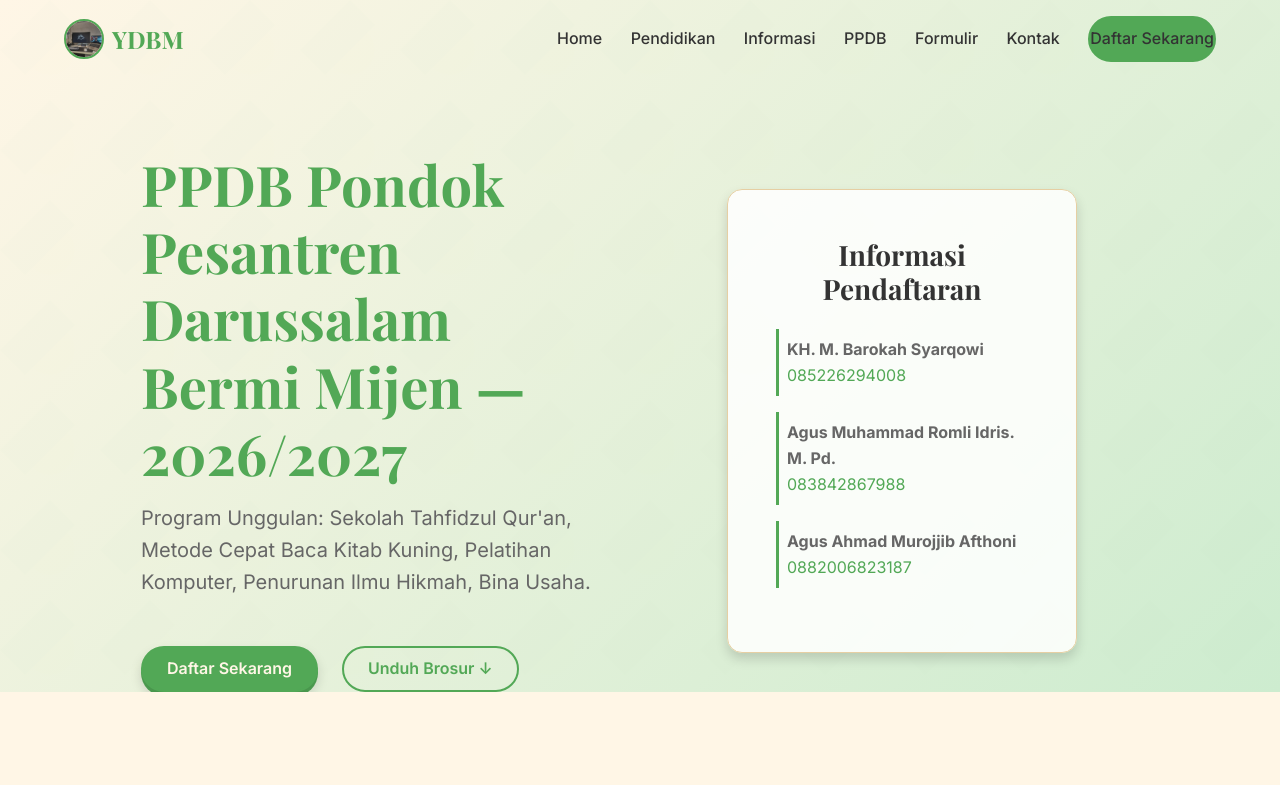
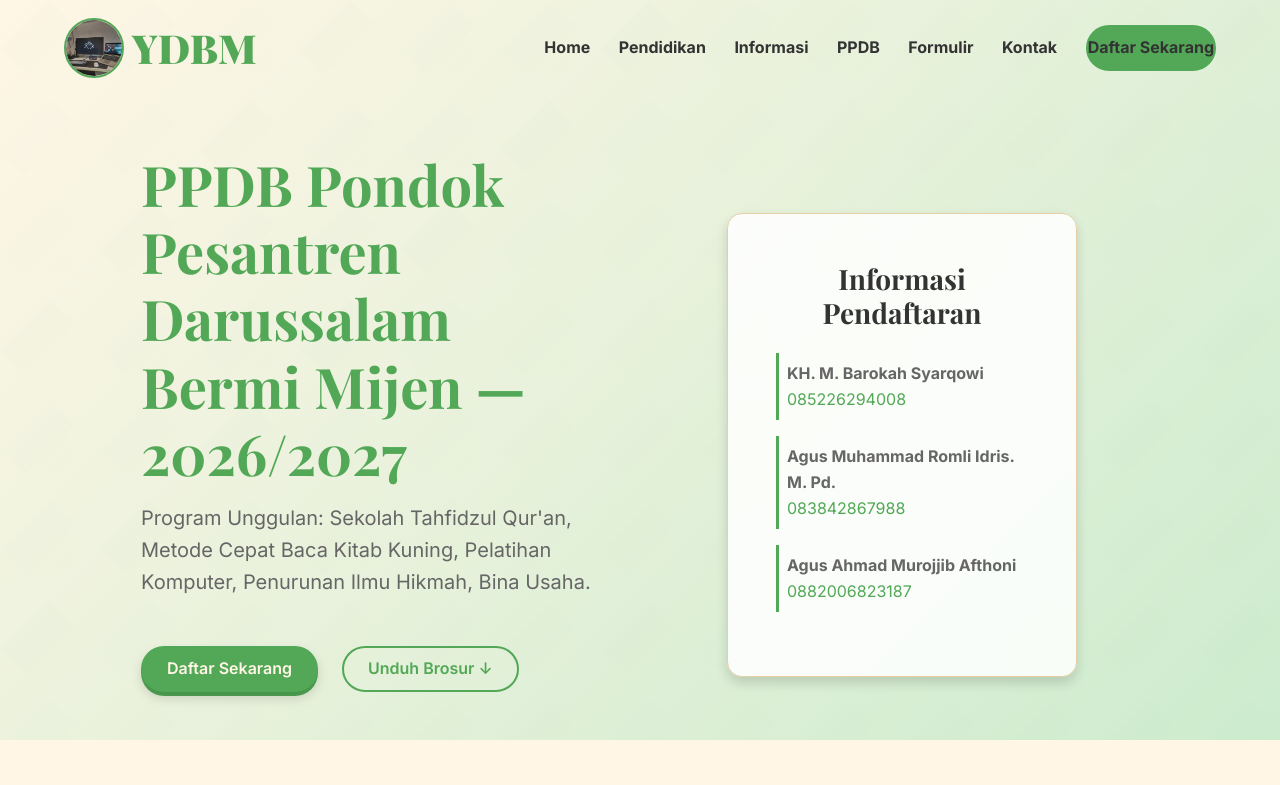
Before and after one commit to AMA593/ppdb-ydbm, a plain HTML site: page index.html in a window 1280 px wide. Shown: the top 785 px of the page. Drawn offline with nearby package versions, Linux system fonts and the light colour scheme; a web font is replaced by a local one.

Commit message:
Add files via upload

```diff
--- a/index.html
+++ b/index.html
@@ -17,7 +17,7 @@
     <header id="main-header">
         <div class="container header-content">
             <a href="#hero" class="logo">
-                <img src="assets/logo-placeholder.png" alt="Logo Ponpes Darussalam" width="40" height="40">
+                <img src="assets/logo-placeholder.png" alt="Logo Ponpes Darussalam" width="60" height="60">
                 YDBM
             </a>
             <nav id="main-nav">
--- a/styles.css
+++ b/styles.css
@@ -11,11 +11,11 @@
 :root {
     /* Palet Warna Pastel (WCAG AA Contrast untuk teks di latar putih/krem) */
     --color-primary: #52a856; /* Hijau Pastel Lebih Dalam */
-    --color-primary-light: #CDECCF; /* Pastel Hijau */
-    --color-secondary: #E6CFA3; /* Soft Gold Aksen */
-    --color-background: #FFF6E6; /* Krem / Gading */
-    --color-text-dark: #333333; /* Abu-abu gelap untuk body */
-    --color-text-soft: #666666; /* Abu-abu lembut */
+    --color-primary-light: #cdeccf; /* Pastel Hijau */
+    --color-secondary: #e6cfa3; /* Soft Gold Aksen */
+    --color-background: #fff6e6; /* Krem / Gading */
+    --color-text-dark: #333; /* Abu-abu gelap untuk body */
+    --color-text-soft: #666; /* Abu-abu lembut */
     --color-border: #E0E0E0;
 
     /* Tipografi */
@@ -231,8 +231,8 @@ a:hover {
 
 .logo {
     font-family: var(--font-serif);
-    font-size: 1.5rem;
-    font-weight: 700;
+    font-size: 2.5rem;
+    font-weight: 900;
     color: var(--color-primary);
     display: flex;
     align-items: center;
@@ -247,7 +247,7 @@ a:hover {
 #main-nav a {
     margin-left: var(--spacing-md);
     color: var(--color-text-dark);
-    font-weight: 500;
+    font-weight: 700;
     transition: color 0.3s ease;
     padding: var(--spacing-xs) 0;
     position: relative;
@@ -310,6 +310,7 @@ a:hover {
     display: flex;
     gap: var(--spacing-md);
     margin-top: var(--spacing-lg);
+    margin-bottom: var(--spacing-lg);
 }
 
 .hero-card-container {
```
